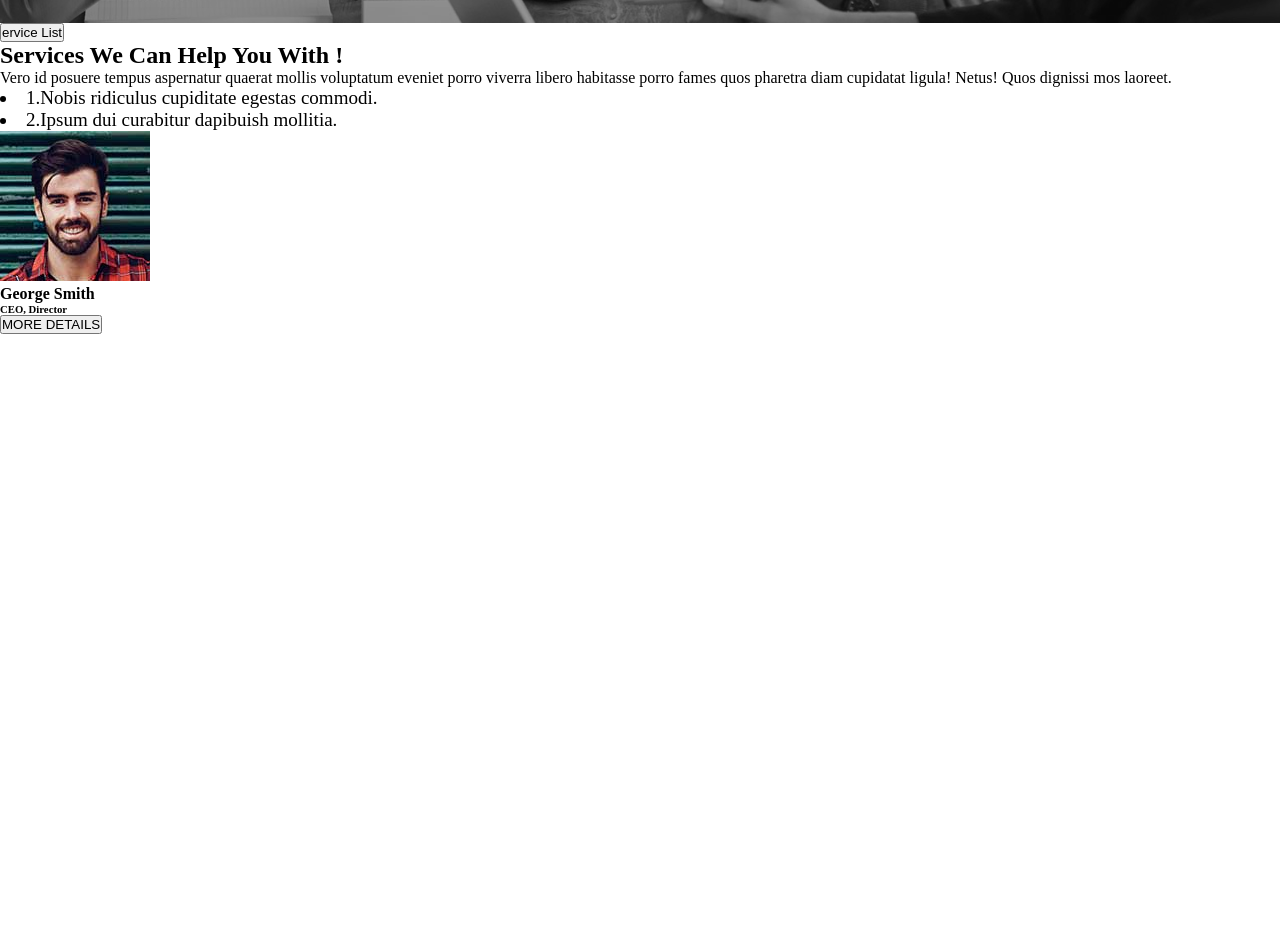
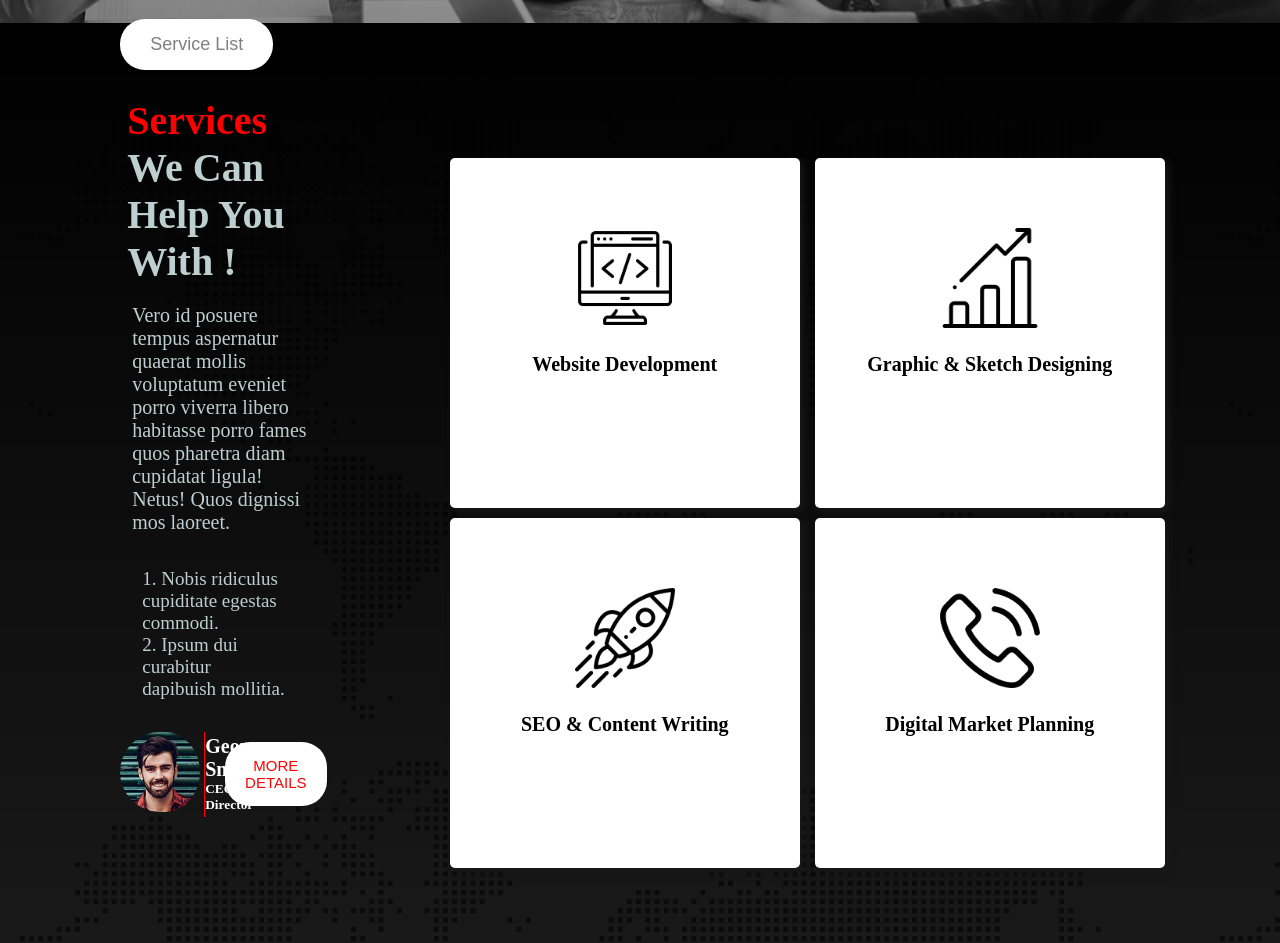
Before and after one commit to ShoroveTajmen/digital-agency, a plain HTML site: page index.html in a window 1280 px wide. Shown: the part 860-1803 px from the top of the page. Before the commit the page ends 1194 px from the top, so only its background shows below. Drawn offline with Linux system fonts and the light colour scheme.

Commit message:
header created

```diff
--- a/index.html
+++ b/index.html
@@ -47,19 +47,35 @@
       </section>
       <!-- service section -->
       <section class="service-section">
+        <div class="service-container">
           <div class="service-left">
             <div class="service-left-content">
-                <button class="servoce-btn">ervice List</button>
-                <h1 class="service-title">Services We Can Help You With !</h1>
-                <p class="service-description">Vero id posuere tempus aspernatur quaerat mollis voluptatum eveniet porro viverra libero habitasse porro fames quos pharetra diam cupidatat ligula! Netus! Quos dignissi mos laoreet. </p>
+              <button class="service-btn">Service List</button>
+              <h1 class="service-title">
+                <span class="title-digital">Services</span> We Can Help You With
+                !
+              </h1>
+              <p class="service-description">
+                Vero id posuere tempus aspernatur quaerat mollis voluptatum
+                eveniet porro viverra libero habitasse porro fames quos pharetra
+                diam cupidatat ligula! Netus! Quos dignissi mos laoreet.
+              </p>
 
-                <li class="items">1.Nobis ridiculus cupiditate egestas commodi.</li>
-                <li class="items">2.Ipsum dui curabitur dapibuish mollitia.</li>
+              <div class="service-list">
+                <li class="items">
+                  Nobis ridiculus cupiditate egestas commodi.
+                </li>
+                <li class="items">Ipsum dui curabitur dapibuish mollitia.</li>
+              </div>
 
-                <div class="owner-section">
+              <div class="owner-container">
                 <div class="owner-info">
                   <div class="owner-pic">
-                            <img src="/asset/image/author.jpg" alt="" class="ownerpic">
+                    <img
+                      src="/asset/image/author.jpg"
+                      alt=""
+                      class="ownerpic"
+                    />
                   </div>
                   <div class="owner-name">
                     <h4>George Smith</h4>
@@ -70,6 +86,42 @@
               </div>
             </div>
           </div>
+          <div class="service-right">
+            <div class="service-right-content">
+              <div class="box-container">
+                <div class="box-1">
+                  <img src="/asset/icons/coding.png" alt="" class="box-img" />
+                  <p class="box-description">Website Development</p>
+                </div>
+                <div class="box-1">
+                  <img
+                    src="/asset/icons/bar-chart.png"
+                    alt=""
+                    class="box-img"
+                  />
+                  <p class="box-description">Graphic & Sketch Designing</p>
+                </div>
+              </div>
+            </div>
+
+            <div class="service-right-content">
+                <div class="box-container">
+                  <div class="box-1">
+                    <img src="/asset/icons/startup.png" alt="" class="box-img" />
+                    <p class="box-description">SEO & Content Writing</p>
+                  </div>
+                  <div class="box-1">
+                    <img
+                      src="/asset/icons/phone-call.png"
+                      alt=""
+                      class="box-img"
+                    />
+                    <p class="box-description">Digital Market Planning</p>
+                  </div>
+                </div>
+              </div>
+          </div>
+        </div>
       </section>
     </main>
     <footer></footer>
--- a/styles/style.css
+++ b/styles/style.css
@@ -1,9 +1,9 @@
-*{
+* {
   margin: 0px;
   padding: 0px;
 }
 /* nav container style */
-.nav-container{
+.nav-container {
   display: flex;
   list-style: none;
   justify-content: space-around;
@@ -11,7 +11,7 @@
   background-color: rgb(225, 218, 218);
   padding: 15px;
 }
-.nav-logo{
+.nav-logo {
   display: flex;
   justify-content: center;
   align-items: center;
@@ -19,13 +19,13 @@
   font-weight: bold;
   color: cyan;
 }
-.logo{
+.logo {
   width: 200px;
 }
-.nav-link{
+.nav-link {
   display: flex;
 }
-.items{
+.items {
   margin-right: 10px;
   padding-right: 10px;
   font-size: 19px;
@@ -34,11 +34,12 @@
 }
 
 /* banner section styles */
-.banner-container{
+.banner-container {
   width: 100%;
   height: 100vh;
-    background-image: url('../asset/image/background.jpg'),linear-gradient(rgba(0,0,0,0.3),rgba(0,0,0,0.4));
-    background-blend-mode: overlay ;
+  background-image: url("../asset/image/background.jpg"),
+    linear-gradient(rgba(0, 0, 0, 0.3), rgba(0, 0, 0, 0.4));
+  background-blend-mode: overlay;
   background-repeat: no-repeat;
   background-size: cover;
   background-position: center;
@@ -47,35 +48,137 @@
   align-items: center;
   text-align: center;
 }
-.banner-container{
+.banner-container {
   width: 100%;
   margin: 0 auto;
 }
-.banner-title{
+.banner-title {
   font-size: 86px;
   font-weight: 900;
   color: white;
 }
-.title-digital{
+.title-digital {
   color: red;
 }
-.banner-description{
+.banner-description {
   font-size: 22px;
   color: white;
   margin-bottom: 10px;
   padding: 10px;
   margin: auto;
 }
-.btn{
+.btn {
   padding: 15px 35px;
   font-size: 16px;
   border: none;
   margin: 5px;
 }
-.btn-more{
+.btn-more {
   background-color: red;
   color: white;
 }
-.buttons{
+.buttons {
   padding: 10px;
 }
+
+/* service section styles */
+.service-container {
+  display: flex;
+  justify-content: center;
+  align-items: center;
+  width: 100%;
+  height: 100vh;
+  background-image: url("/asset/image/footer-bg.png"),
+    linear-gradient(rgba(0, 0, 0, 1), rgba(0, 0, 0, 0.9));
+  background-blend-mode: overlay;
+  color: white;
+  padding-bottom: 120px;
+  list-style: none;
+}
+.service-left{
+    margin-left: 180px;
+}
+.service-left-content {
+  width: 60%;
+  padding: 30px;
+}
+.service-btn {
+  margin-bottom: 20px;
+  padding: 15px 30px;
+  color: gray;
+  font-size: 18px;
+  border: none;
+  border-radius: 25px;
+  background-color: white;
+}
+.service-title {
+  font-size: 40px;
+  font-weight: bold;
+  color: rgb(190, 207, 208);
+  padding: 7px;
+}
+.service-description{
+    font-size: 20px;
+    color: rgb(190, 207, 208);
+    padding: 12px;
+}
+.service-list{
+    list-style: decimal;
+    padding: 22px;
+    color: rgb(190, 207, 208);
+    font-size: 18px;
+}
+.owner-container{
+display: flex;
+justify-content: start;
+align-items: center;
+}
+.owner-info{
+    display: flex;
+    align-items: center;
+    border-right: 1px solid red;
+    width: 40%;
+    font-size: 20px;
+}
+.ownerpic{
+    width: 80px;
+    border-radius: 100px;
+    padding-right: 5px;
+}
+.more-details{
+    margin: 20px;
+    padding: 15px 20px;
+    color: red;
+    font-size: 15px;
+    border: none;
+    border-radius: 25px;
+    background-color: white;
+    font-weight: normal;
+}
+.box-container{
+    display: flex;
+    justify-content: center;
+    align-items: center;
+    margin: 10px;
+}
+.box-1{
+    box-shadow: 4px 4px 8px rgb(26, 24, 24);
+    background-color: white;
+    color: black;
+    border-radius:5px;
+    padding: 50px;
+    text-align: center;
+    width: 250px;
+    height: 250px;
+    margin-right: 15px;
+    font-size: 20px;
+    font-weight: bold;
+}
+.box-img{
+    width: 100px;
+    padding: 20px;
+}
+.service-right{
+    margin-top: 180px;
+    margin-right: 180px;
+}
```
Lines whose indentation alone changed are shown as unchanged.
